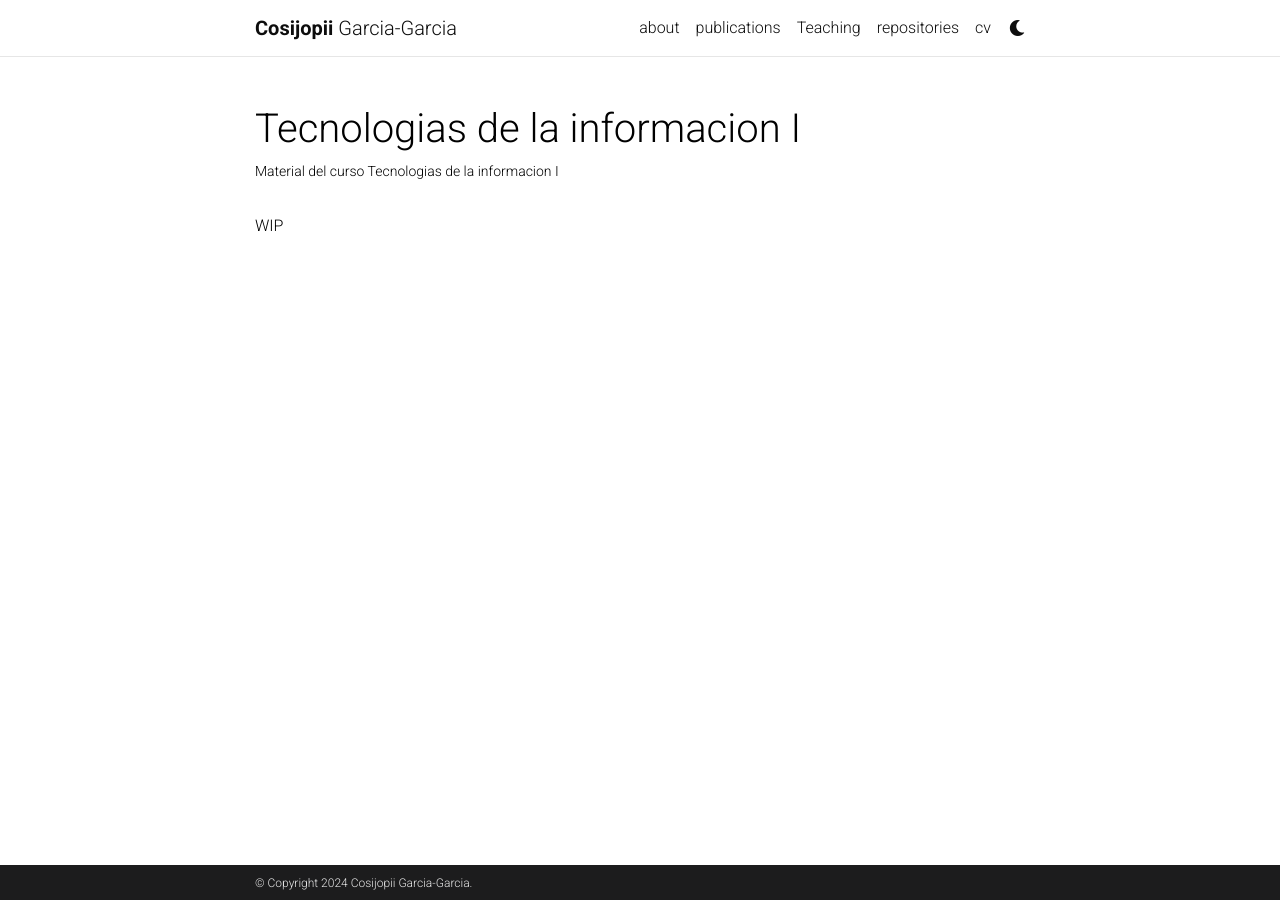
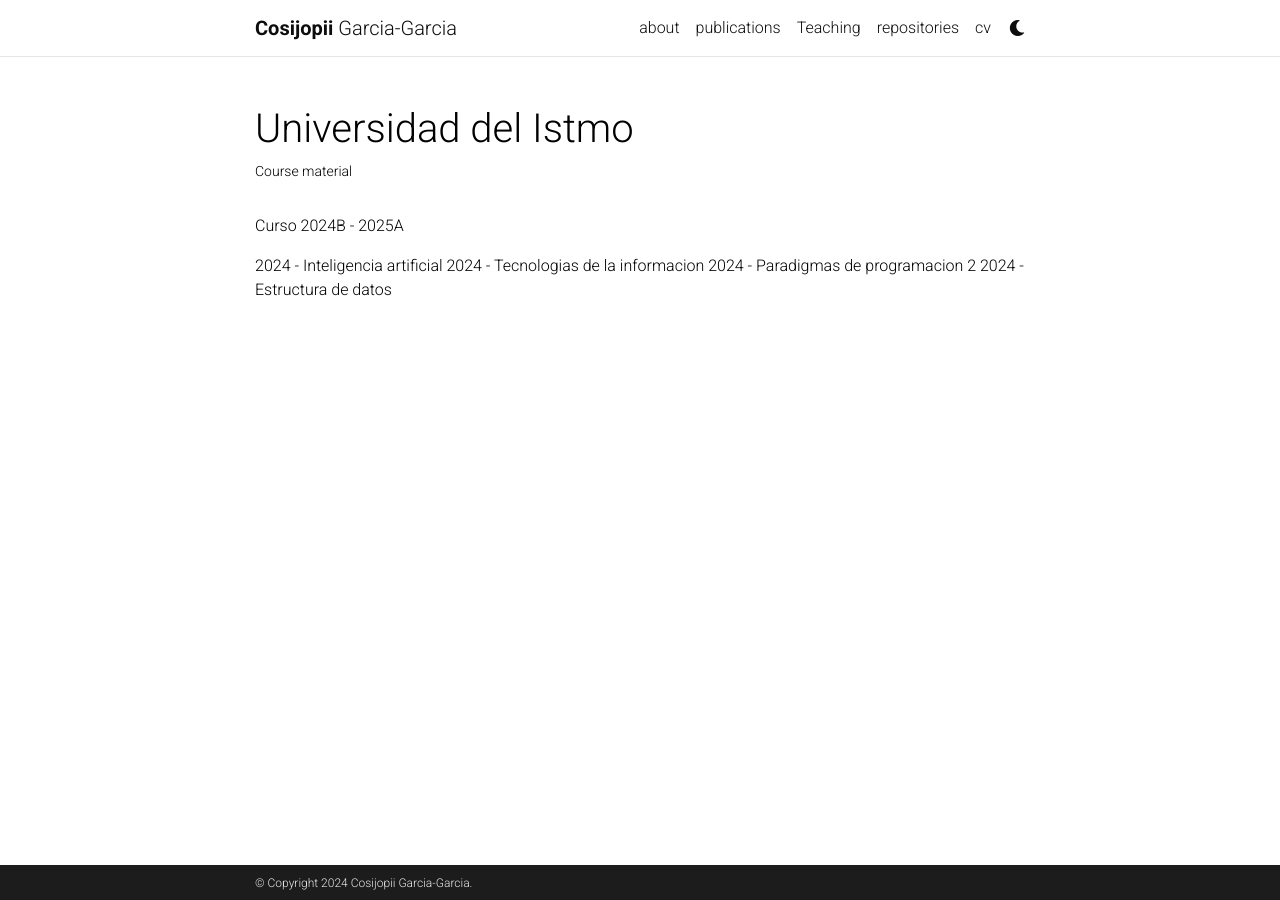
Before and after one commit to Cosijopiii/Cosijopiii.github.io, a Jekyll site: the page built from _projects/2_project.md, in a window 1280 px wide. Built offline with Jekyll 4.4.1, drawn with Linux system fonts in a browser that asks for light colours; comment, search, counter and statistics services are not loaded; a style sheet for code colours, icons or effects is not loaded.

Commit message:
update teachin section

```diff
--- a/_projects/2_project.md
+++ b/_projects/2_project.md
@@ -1,9 +1,15 @@
 ---
 layout: page
-title:  Tecnologias de la informacion I
-description: Material del curso Tecnologias de la informacion I
+title:  Universidad del Istmo
+description: Course material
 img:
 importance: 1
 category: work
 ---
- WIP
+
+Curso 2024B - 2025A
+
+2024 - Inteligencia artificial
+2024 - Tecnologias de la informacion
+2024 - Paradigmas de programacion 2
+2024 - Estructura de datos
```
Also changed, not shown: _projects/1_project.md (+6 -2 lines), _projects/3_project.md (deleted, +0 -10 lines), _projects/4_project.md (deleted, +0 -8 lines), _projects/6_project.md (+2 -3 lines).
